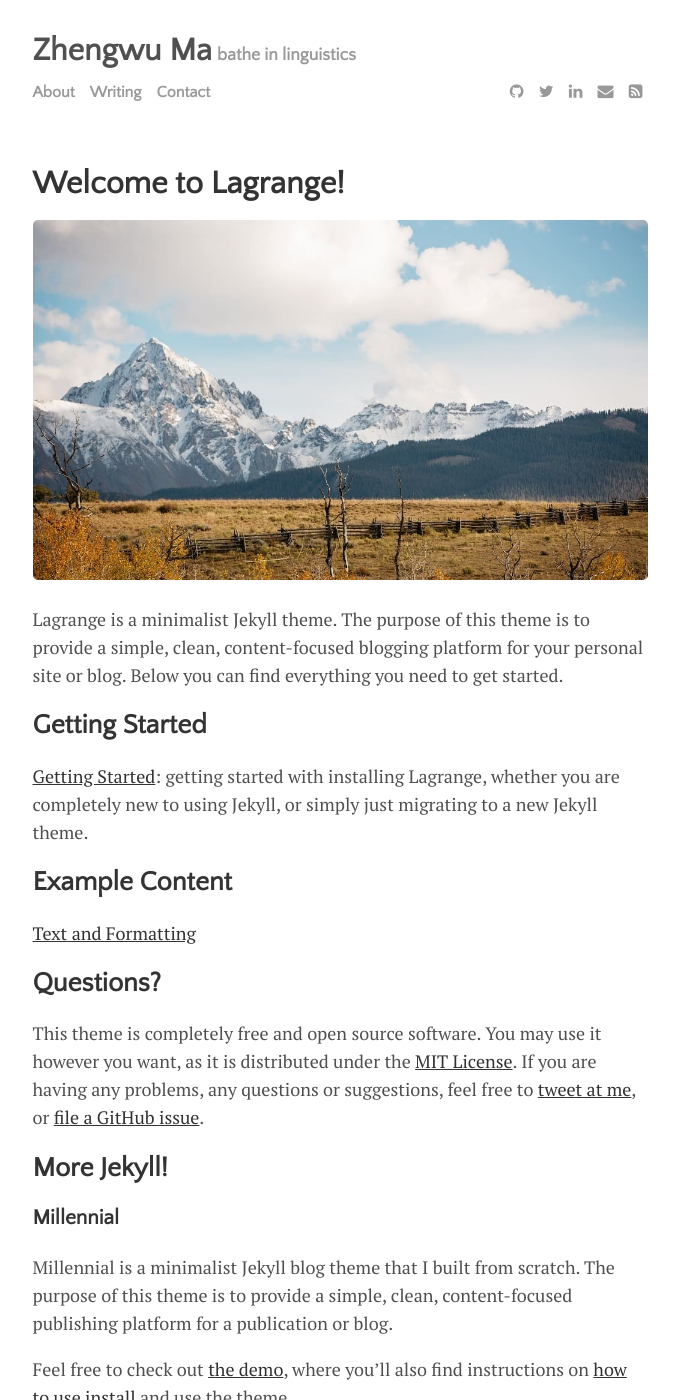
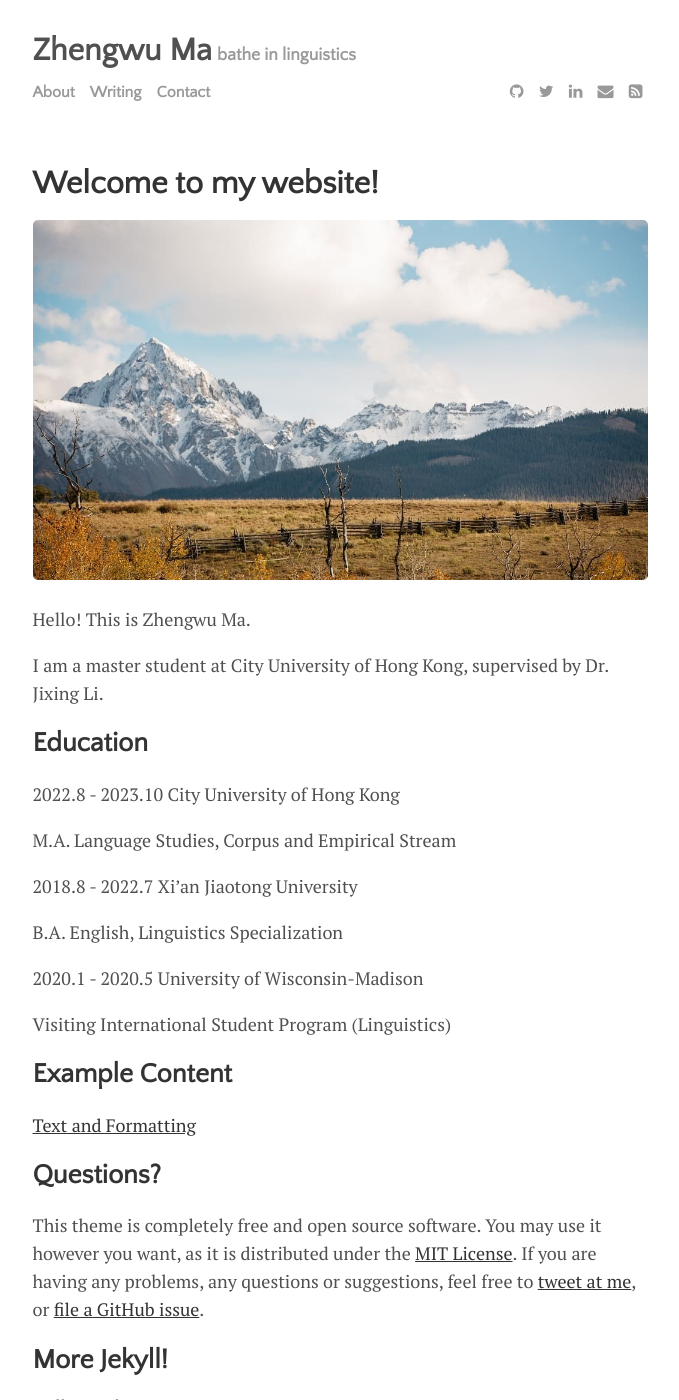
Before and after one commit to zhengwuma/zhengwuma.github.io, a Jekyll site: the page built from _posts/2016-01-01-welcome-to-lagrange.md, in a window 1280 px wide and 1400 px high. Shown: the whole window, without its empty margins (300-979 px from the left). Built offline with Jekyll 4.4.1, drawn with Linux system fonts in a browser that asks for light colours; some of the changed text lies outside the part shown.

Commit message:
Update 2016-01-01-welcome-to-lagrange.md

```diff
--- a/_posts/2016-01-01-welcome-to-lagrange.md
+++ b/_posts/2016-01-01-welcome-to-lagrange.md
@@ -1,17 +1,29 @@
 ---
 layout: post
-title: "Welcome to Lagrange!"
-author: "Paul Le"
+title: "Welcome to my website!"
+author: "Zhengwu Ma"
 categories: journal
 tags: [documentation,sample]
 image: mountains.jpg
 ---
 
-Lagrange is a minimalist Jekyll theme. The purpose of this theme is to provide a simple, clean, content-focused blogging platform for your personal site or blog. Below you can find everything you need to get started.
+Hello! This is Zhengwu Ma.
 
-## Getting Started
+I am a master student at City University of Hong Kong, supervised by Dr. Jixing Li.
 
-[Getting Started]({{ site.github.url }}{% post_url 2015-10-10-getting-started %}): getting started with installing Lagrange, whether you are completely new to using Jekyll, or simply just migrating to a new Jekyll theme.
+## Education
+
+2022.8 - 2023.10  City University of Hong Kong
+
+M.A. Language Studies, Corpus and Empirical Stream
+
+2018.8 - 2022.7  Xi'an Jiaotong University
+
+B.A. English, Linguistics Specialization
+
+2020.1 - 2020.5 University of Wisconsin-Madison
+
+Visiting International Student Program (Linguistics)
 
 ## Example Content
 
```
